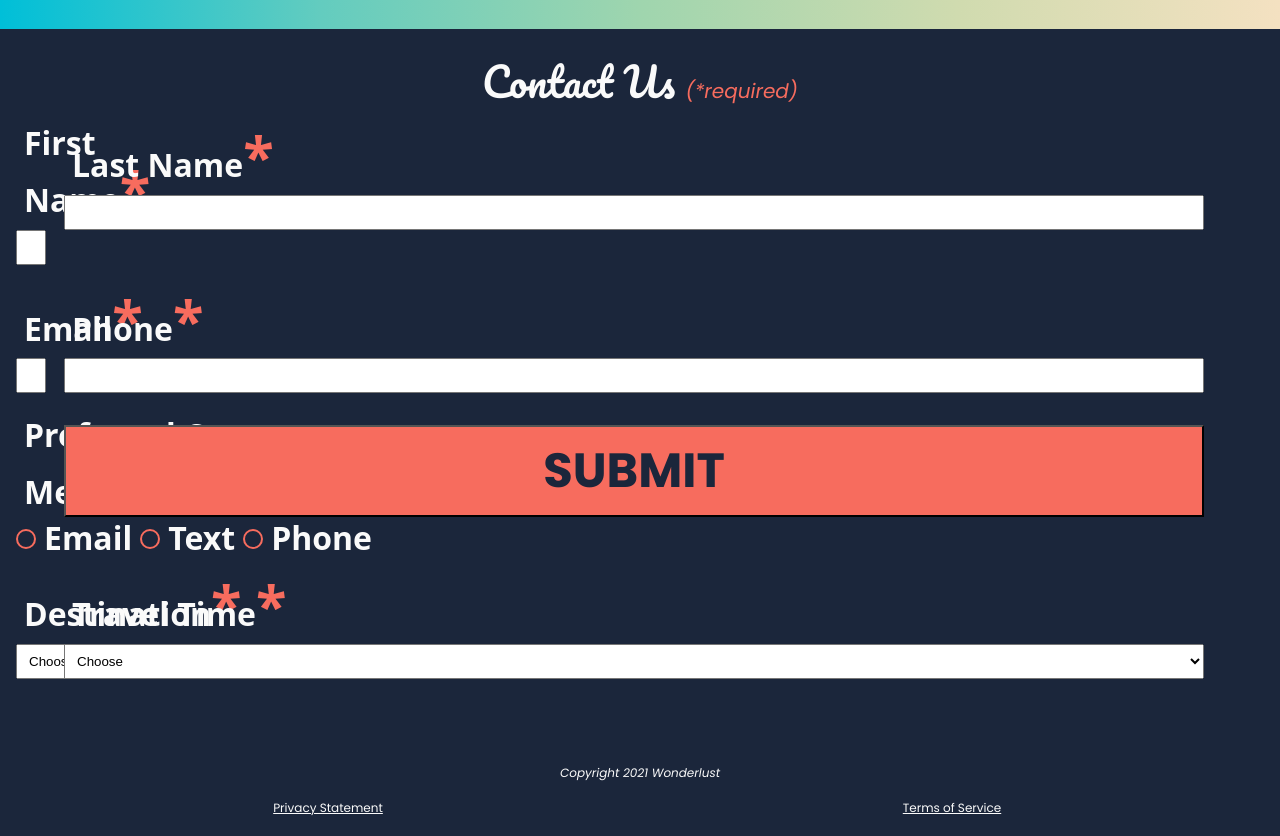
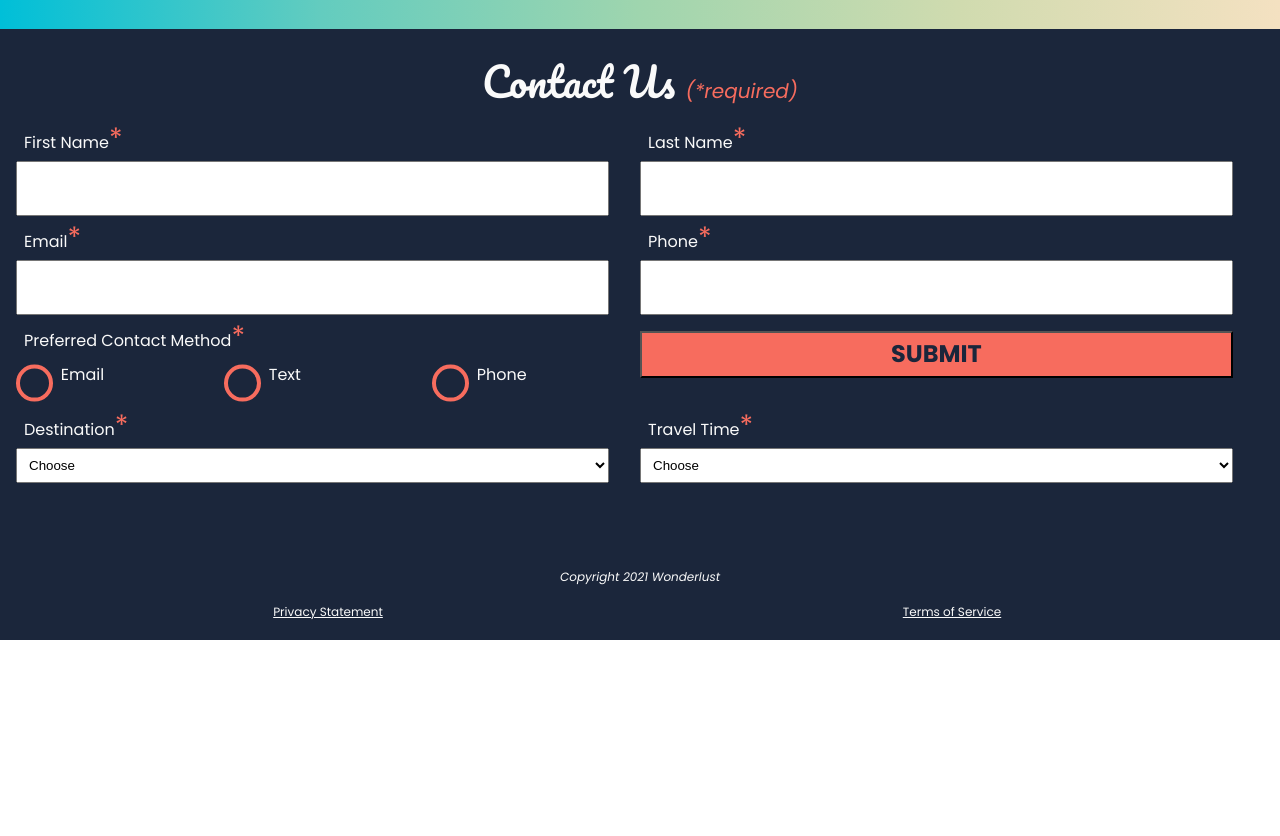
Before and after one commit to bmosales/wonderlust, a plain HTML site: page index.html in a window 1280 px wide. Shown: the part 2029-2865 px from the top of the page. After the commit the page ends 2669 px from the top, so only its background shows below. Drawn offline with Linux system fonts and the light colour scheme.

Commit message:
Form Update
class="form-control" applied

```diff
--- a/index.html
+++ b/index.html
@@ -254,35 +254,35 @@
         <section id="contact-us">
 
             <h2>Contact Us <span id="required">(*required)</span></h2>
-            <form action="#" method="post" class="form-control">
+            <form action="#" method="post">
                 <div>
                     <label for="first-name">First Name<span class="required">*</span></label>
-                    <input id="first-name" name="first-name" type="text" autocomplete="given-name" required>
+                    <input id="first-name" name="first-name" type="text" autocomplete="given-name" class="form-control" required>
                 </div>
                 <div>
                     <label for="last-name">Last Name<span class="required">*</span></label>
-                    <input id="last-name" name="last-name" type="text" autocomplete="family-name" required>
+                    <input id="last-name" name="last-name" type="text" autocomplete="family-name" class="form-control" required>
                 </div>
                 <div>
                     <label for="email">Email<span class="required">*</span></label>
-                    <input id="email" name="email" type="email" autocomplete="email" required>
+                    <input id="email" name="email" type="email" autocomplete="email" class="form-control" required>
                 </div>
                 <div>
                     <label for="phone">Phone<span class="required">*</span></label>
-                    <input id="phone" name="phone" type="tel" autocomplete="tel" required>
+                    <input id="phone" name="phone" type="tel" autocomplete="tel" class="form-control" required>
                 </div>
                 <fieldset id="preferred-contact">
                 <legend>Preferred Contact Method<span class="required">*</span></legend>
                     <div>
-                        <input type="radio" id="contact-email" name="preferred-contact" value="email" required>
+                        <input type="radio" id="contact-email" name="preferred-contact" value="email" class="form-control" required>
                         <label for="contact-email">Email</label>
                     </div>
                     <div>
-                        <input type="radio" id="contact-text" name="preferred-contact" value="text">
+                        <input type="radio" id="contact-text" name="preferred-contact" value="text" class="form-control">
                         <label for="contact-text">Text</label>
                     </div>
                     <div>
-                        <input type="radio" id="contact-phone" name="preferred-contact" value="phone">
+                        <input type="radio" id="contact-phone" name="preferred-contact" value="phone" class="form-control">
                         <label for="contact-phone">Phone</label>
                     </div>
                 </fieldset>
@@ -313,7 +313,7 @@
                     </select>
                 </fieldset>
                 <div>
-	            <input type="submit" name="submit" value="submit" id="submit">
+	            <input type="submit" name="submit" value="submit" id="submit" class="form-control">
 	            </div>
             </form>
         </section>
```
